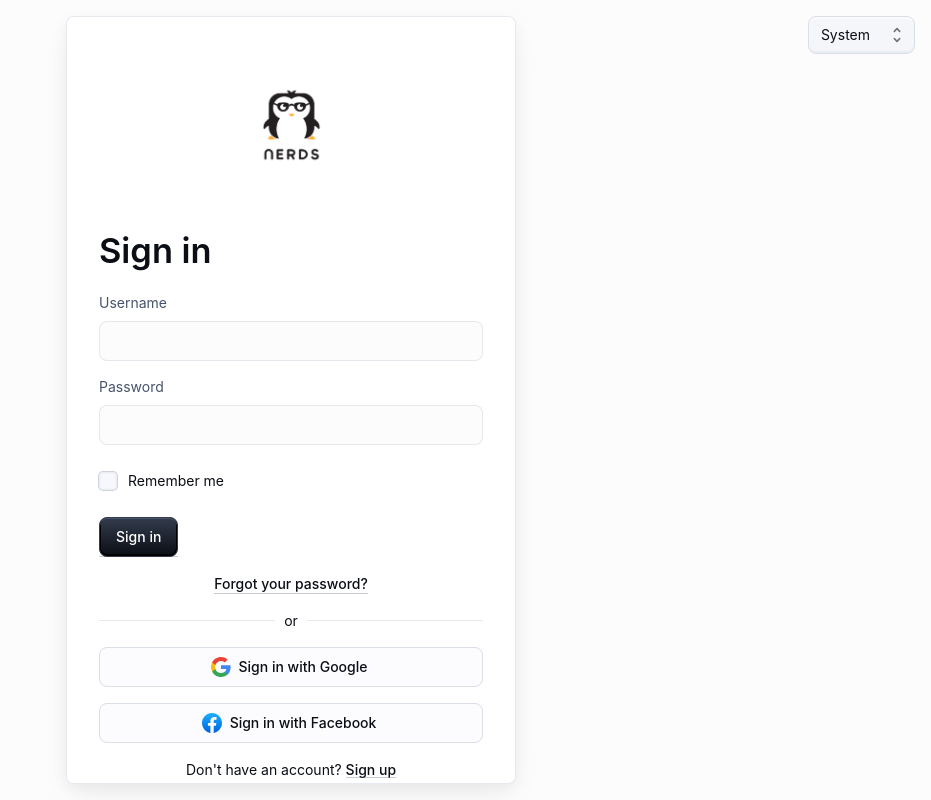
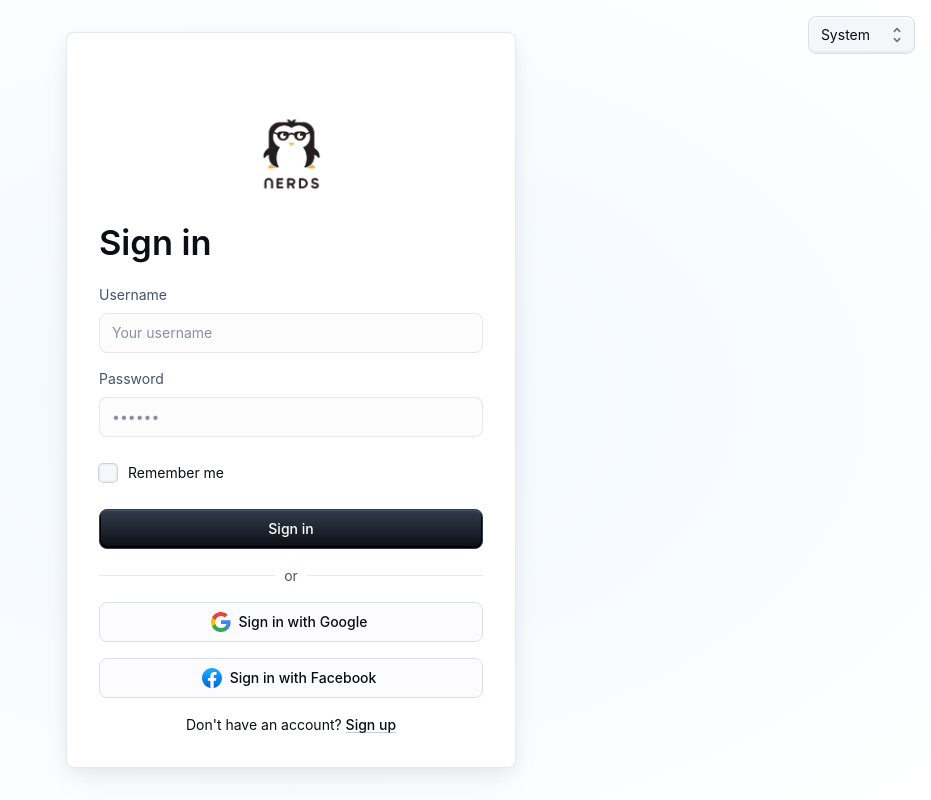
Before and after one commit to christinasaidy/IDS-frontend, a Next.js app: page /pages/signin in a window 1280 px wide. Shown: the whole page, without its empty margins (349-1280 px from the left). Built offline with nearby package versions, Linux system fonts and the light colour scheme.

Commit message:
failed attempt of fixing light/dark mode

```diff
--- a/src/app/components/Sign-In.tsx
+++ b/src/app/components/Sign-In.tsx
@@ -24,20 +24,44 @@ const Card = styled(MuiCard)(({ theme }) => ({
   flexDirection: "column",
   alignSelf: "center",
   width: "100%",
-  height: "100vh",
-  overflowY: "auto",
   padding: theme.spacing(4),
   gap: theme.spacing(2),
   margin: "auto",
-  [theme.breakpoints.up("sm")]: {
-    maxWidth: "450px",
-  },
   boxShadow:
     "hsla(220, 30%, 5%, 0.05) 0px 5px 15px 0px, hsla(220, 25%, 10%, 0.05) 0px 15px 35px -5px",
+  [theme.breakpoints.up("sm")]: {
+    width: "450px",
+  },
   ...theme.applyStyles("dark", {
     boxShadow:
       "hsla(220, 30%, 5%, 0.5) 0px 5px 15px 0px, hsla(220, 25%, 10%, 0.08) 0px 15px 35px -5px",
   }),
+  overflowY: "auto",
+  maxHeight: "calc(100vh - 50px)",
+}));
+
+const SignInContainer = styled(Stack)(({ theme }) => ({
+  height: "100vh",
+  overflowY: "auto",
+  minHeight: "100%",
+  padding: theme.spacing(2),
+  [theme.breakpoints.up("sm")]: {
+    padding: theme.spacing(4),
+  },
+  "&::before": {
+    content: '""',
+    display: "block",
+    position: "absolute",
+    zIndex: -1,
+    inset: 0,
+    backgroundImage:
+      "radial-gradient(ellipse at 50% 50%, hsl(210, 100%, 97%), hsl(0, 0%, 100%))",
+    backgroundRepeat: "no-repeat",
+    ...theme.applyStyles("dark", {
+      backgroundImage:
+        "radial-gradient(at 50% 50%, hsla(210, 100%, 16%, 0.5), hsl(220, 30%, 5%))",
+    }),
+  },
 }));
 
 export default function SignIn(props: { disableCustomTheme?: boolean }) {
@@ -45,7 +69,6 @@ export default function SignIn(props: { disableCustomTheme?: boolean }) {
   const [usernameErrorMessage, setUsernameErrorMessage] = React.useState("");
   const [passwordError, setPasswordError] = React.useState(false);
   const [passwordErrorMessage, setPasswordErrorMessage] = React.useState("");
-  const [open, setOpen] = React.useState(false);
 
   const handleSubmit = async (event: React.FormEvent<HTMLFormElement>) => {
     event.preventDefault();
@@ -66,13 +89,9 @@ export default function SignIn(props: { disableCustomTheme?: boolean }) {
       });
 
       if (response.ok) {
-        const result = await response.json(); // Assuming the API returns the JWT
+        const result = await response.json();
         console.log(result);
-
-        // Save the token to localStorage
         localStorage.setItem("token", result.token);
-
-        // Redirect the user to another page
         window.location.href = "/pages/feed";
       } else {
         const error = await response.json();
@@ -90,9 +109,9 @@ export default function SignIn(props: { disableCustomTheme?: boolean }) {
 
     let isValid = true;
 
-    if (!username.value || username.value.trim().length < 3) {
+    if (!username.value) {
       setUsernameError(true);
-      setUsernameErrorMessage("Username must be at least 3 characters long.");
+      setUsernameErrorMessage("Please enter your username.");
       isValid = false;
     } else {
       setUsernameError(false);
@@ -111,90 +130,68 @@ export default function SignIn(props: { disableCustomTheme?: boolean }) {
     return isValid;
   };
 
-  const handleClickOpen = () => {
-    setOpen(true);
-  };
-
-  const handleClose = () => {
-    setOpen(false);
-  };
-
   return (
     <AppTheme {...props}>
       <CssBaseline enableColorScheme />
-      <Stack direction="column" justifyContent="space-between" sx={{ height: "100vh", padding: 2 }}>
-        <ColorModeSelect sx={{ position: "fixed", top: "1rem", right: "1rem" }} />
+      <ColorModeSelect sx={{ position: "fixed", top: "1rem", right: "1rem" }} />
+      <SignInContainer direction="column" justifyContent="space-between">
         <Card variant="outlined">
-               <LogoIcon style={{    display: 'flex',
-                justifyContent: 'center',
-                alignItems: 'center',
-                height: '100vh', // Full viewport height
-                width: '100%', }} />
-          <Typography component="h1" variant="h4" sx={{ fontSize: "clamp(2rem, 10vw, 2.15rem)" }}>
+          <LogoIcon style={{ display: "flex", justifyContent: "center", alignItems: "center", height: "100vh", width: "100%" }} />
+          <Typography component="h1" variant="h4" sx={{ width: "100%", fontSize: "clamp(2rem, 10vw, 2.15rem)", marginTop: "-50px" }}>
             Sign in
           </Typography>
-          <Box
-            component="form"
-            onSubmit={handleSubmit}
-            noValidate
-            sx={{ display: "flex", flexDirection: "column", gap: 2 }}
-          >
-            <FormControl>
+          <Box component="form" onSubmit={handleSubmit} sx={{ display: "flex", flexDirection: "column", gap: 2 }}>
+            <FormControl error={usernameError}>
               <FormLabel htmlFor="username">Username</FormLabel>
               <TextField
-                error={usernameError}
-                helperText={usernameErrorMessage}
-                id="username"
-                name="username"
-                type="text"
-                autoComplete="username"
                 required
                 fullWidth
+                id="username"
+                placeholder="Your username"
+                name="username"
+                autoComplete="username"
                 variant="outlined"
+                helperText={usernameErrorMessage}
               />
             </FormControl>
-            <FormControl>
+            <FormControl error={passwordError}>
               <FormLabel htmlFor="password">Password</FormLabel>
               <TextField
-                error={passwordError}
-                helperText={passwordErrorMessage}
-                id="password"
-                name="password"
-                type="password"
-                autoComplete="current-password"
                 required
                 fullWidth
+                name="password"
+                placeholder="••••••"
+                type="password"
+                id="password"
+                autoComplete="current-password"
                 variant="outlined"
+                helperText={passwordErrorMessage}
               />
             </FormControl>
-            <FormControlLabel control={<Checkbox color="primary" />} label="Remember me" />
-            <ForgotPassword open={open} handleClose={handleClose} />
-            <Link href="/pages/feed">
-             <Button type="submit" fullWidth variant="contained">
+            <FormControlLabel control={<Checkbox value="remember" color="primary" />} label="Remember me" />
+            <Button type="submit" fullWidth variant="contained">
               Sign in
-             </Button>
-             </Link>
-            <Link component="button" type="button" onClick={handleClickOpen} sx={{ alignSelf: "center" }}>
-              Forgot your password?
-            </Link>
+            </Button>
           </Box>
-          <Divider>or</Divider>
+          <Divider>
+            <Typography sx={{ color: "text.secondary" }}>or</Typography>
+          </Divider>
           <Box sx={{ display: "flex", flexDirection: "column", gap: 2 }}>
-            <Button variant="outlined" onClick={() => alert("Sign in with Google")} startIcon={<GoogleIcon />}>
+            <Button fullWidth variant="outlined" onClick={() => alert("Sign in with Google")} startIcon={<GoogleIcon />}>
               Sign in with Google
             </Button>
-            <Button variant="outlined" onClick={() => alert("Sign in with Facebook")} startIcon={<FacebookIcon />}>
+            <Button fullWidth variant="outlined" onClick={() => alert("Sign in with Facebook")} startIcon={<FacebookIcon />}>
               Sign in with Facebook
             </Button>
             <Typography sx={{ textAlign: "center" }}>
-              Don&apos;t have an account?{" "}
-              <Link href="/pages/signup" variant="body2">
+              Don't have an account?{" "}
+              <Link href="/pages/signup" variant="body2" sx={{ alignSelf: "center" }} underline="hover">
                 Sign up
               </Link>
             </Typography>
           </Box>
         </Card>
-      </Stack>
+      </SignInContainer>
     </AppTheme>
   );
 }
--- a/src/app/components/shared-theme/AppTheme.tsx
+++ b/src/app/components/shared-theme/AppTheme.tsx
@@ -10,25 +10,18 @@ import { colorSchemes, typography, shadows, shape } from './themePrimitives';
 
 interface AppThemeProps {
   children: React.ReactNode;
-  /**
-   * This is for the docs site. You can ignore it or remove it.
-   */
   disableCustomTheme?: boolean;
   themeComponents?: ThemeOptions['components'];
 }
 
 export default function AppTheme(props: AppThemeProps) {
   const { children, disableCustomTheme, themeComponents } = props;
+
   const theme = React.useMemo(() => {
     return disableCustomTheme
       ? {}
       : createTheme({
-          // For more details about CSS variables configuration, see https://mui.com/material-ui/customization/css-theme-variables/configuration/
-          cssVariables: {
-            colorSchemeSelector: 'data-mui-color-scheme',
-            cssVarPrefix: 'template',
-          },
-          colorSchemes, // Recently added in v6 for building light & dark mode app, see https://mui.com/material-ui/customization/palette/#color-schemes
+          colorSchemes, // Handle color modes (light and dark)
           typography,
           shadows,
           shape,
@@ -42,11 +35,13 @@ export default function AppTheme(props: AppThemeProps) {
           },
         });
   }, [disableCustomTheme, themeComponents]);
+
   if (disableCustomTheme) {
     return <React.Fragment>{children}</React.Fragment>;
   }
+
   return (
-    <ThemeProvider theme={theme} disableTransitionOnChange>
+    <ThemeProvider theme={theme}>
       {children}
     </ThemeProvider>
   );
--- a/src/app/components/sign-up.tsx
+++ b/src/app/components/sign-up.tsx
@@ -202,7 +202,7 @@ export default function SignUp(props: { disableCustomTheme?: boolean }) {
                 required
                 fullWidth
                 id="username"
-                placeholder="JonSnow123"
+                placeholder="Your username"
                 error={usernameError}
                 helperText={usernameErrorMessage}
                 color={usernameError ? 'error' : 'primary'}
```
Also changed, not shown: src/app/components/feed/components/AppAppBar.tsx (+10 -3 lines), src/app/components/feed/Feed.tsx (line endings or trailing spaces).
